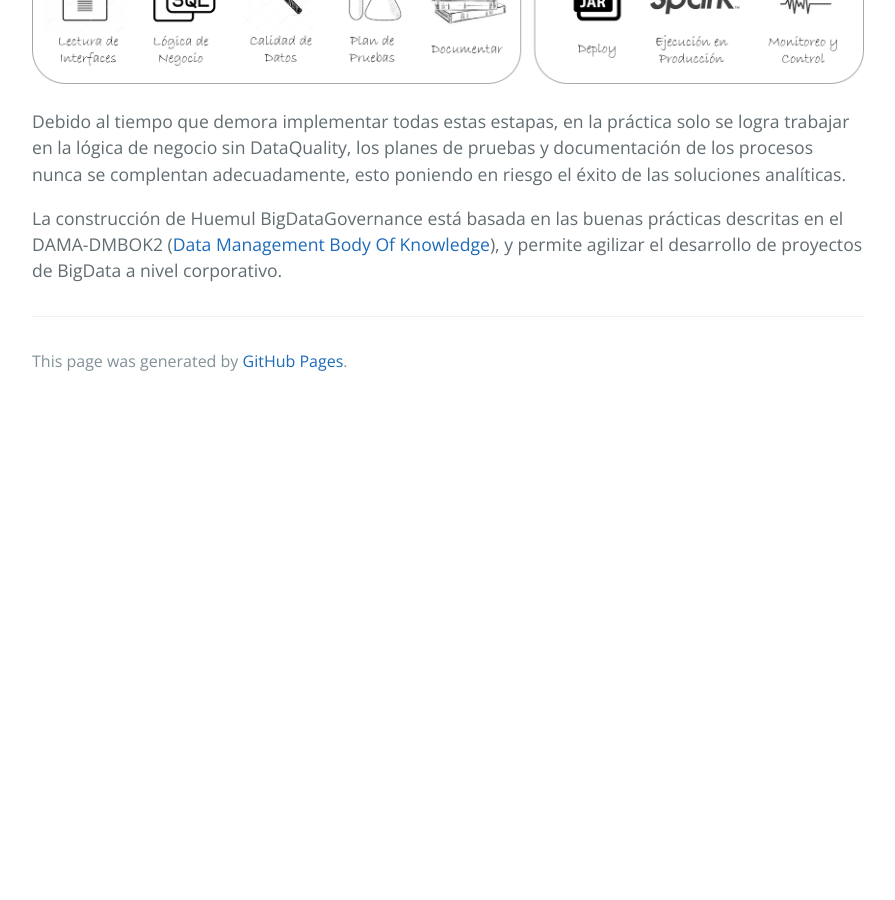
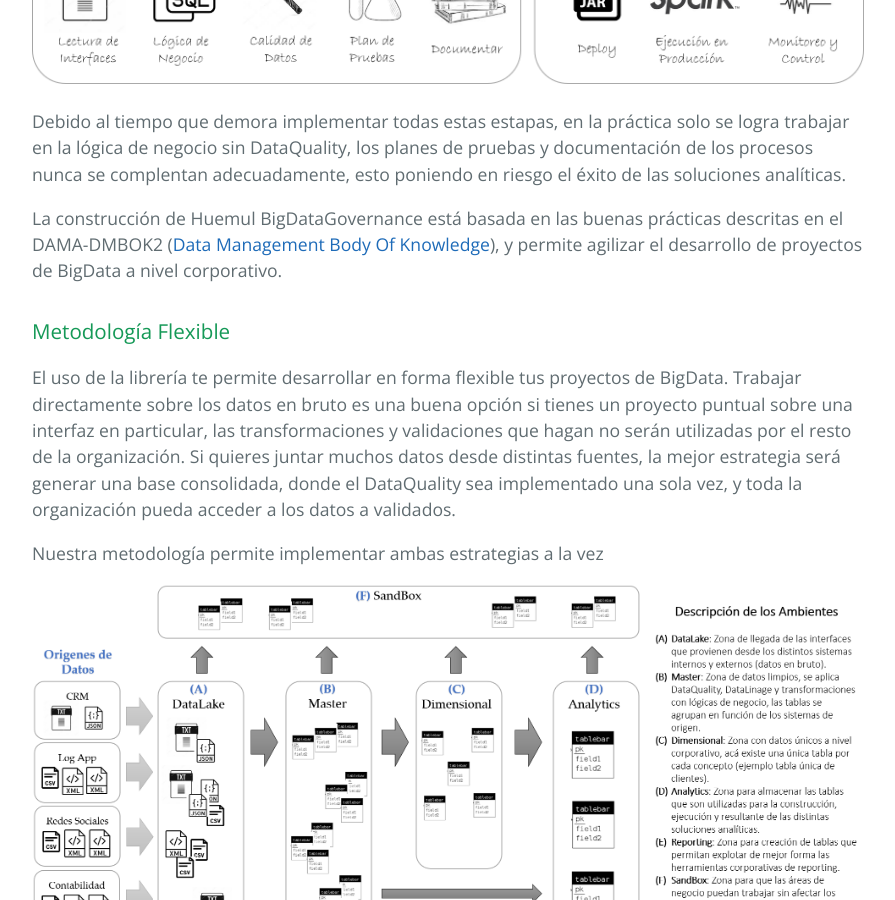
Before and after one commit to HuemulSolutions/HuemulSolutions.github.io, a Jekyll site: the page built from index.md, in a window 1280 px wide and 900 px high, scrolled down 2842 px. Shown: the whole window, without its empty margins (192-1087 px from the left). Built offline with Jekyll 4.4.1, drawn with Linux system fonts in a browser that asks for light colours; before the commit the page ends 3247 px from its top, so only the background shows below that.

Commit message:
Update index.md

```diff
--- a/index.md
+++ b/index.md
@@ -38,3 +38,10 @@ La implementación de todas estas etapas puede tardar más de una semana, con Hu
 Debido al tiempo que demora implementar todas estas estapas, en la práctica solo se logra trabajar en la lógica de negocio sin DataQuality, los planes de pruebas y documentación de los procesos nunca se complentan adecuadamente, esto poniendo en riesgo el éxito de las soluciones analíticas.
 
 La construcción de Huemul BigDataGovernance está basada en las buenas prácticas descritas en el DAMA-DMBOK2 ([Data Management Body Of Knowledge](www.dama.org)), y permite agilizar el desarrollo de proyectos de BigData a nivel corporativo.
+
+### Metodología Flexible
+El uso de la librería te permite desarrollar en forma flexible tus proyectos de BigData. Trabajar directamente sobre los datos en bruto es una buena opción si tienes un proyecto puntual sobre una interfaz en particular, las transformaciones y validaciones que hagan no serán utilizadas por el resto de la organización. Si quieres juntar muchos datos desde distintas fuentes, la mejor estrategia será generar una base consolidada, donde el DataQuality sea implementado una sola vez, y toda la organización pueda acceder a los datos a validados.
+
+Nuestra metodología permite implementar ambas estrategias a la vez
+
+![Branching](huemul_metodologia.png)
```
